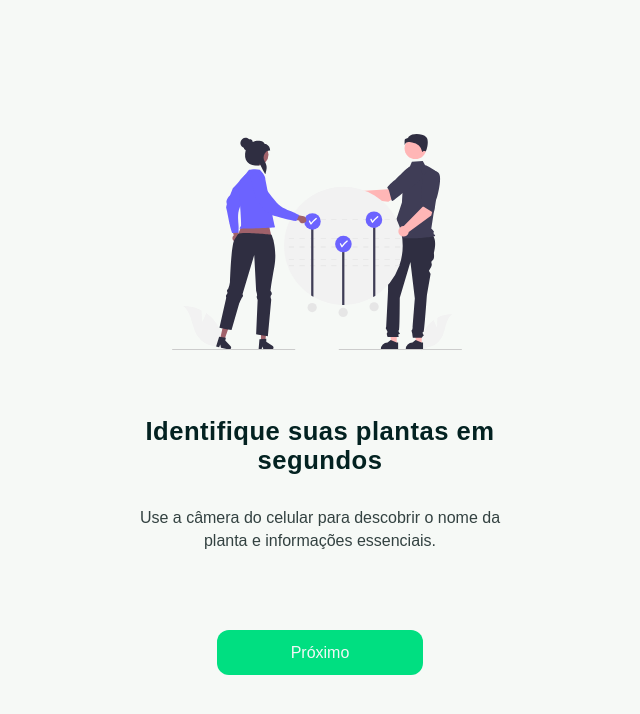
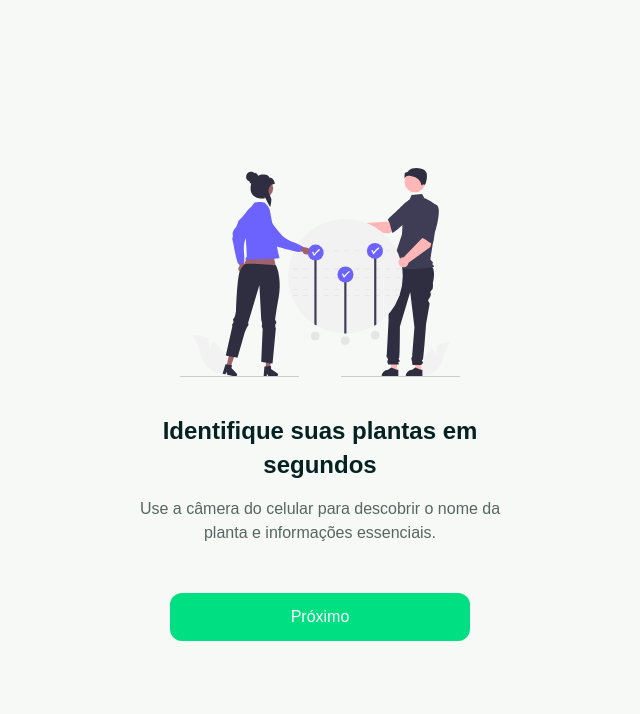
Before and after one commit to plant-ai-app/plant-ai-frontend, a React (Vite) app: page /onBoarding in a window 1280 px wide. Shown: the top 714 px of the page, without its empty margins (320-960 px from the left). Built offline with nearby package versions, Linux system fonts and the light colour scheme; no server answers; a web font is replaced by a local one.

Commit message:
🎨 :style: Mudanças nos estilos do componente.

```diff
--- a/src/components/pages/onBoarding/steps/Step.module.css
+++ b/src/components/pages/onBoarding/steps/Step.module.css
@@ -1,102 +1,109 @@
-.step_container{
+.step_container {
     height: 100dvh;
     width: 100%;
     display: flex;
     flex-direction: column;
     align-items: center;
     justify-content: center;
-    gap: 30px;
-    overflow-x: hidden;
+    padding: 0 1.5rem;
 }
 
+.step_container > .img {
+    max-width: 280px;
+    height: auto;
+    margin-bottom: 2rem;
+}
 
-.step_container > .img{
-    max-width: 290px;
+.step_container > .img > img {
+    object-fit: contain;
+    width: 100%;
     height: auto;
 }
 
-.step_container > .img > img{
-    object-fit: cover;
-    width: 100%;
-    height: auto;
-    margin-left: -3px;
-}
-
-.texts{
+.texts {
     width: 100%;
     text-align: center;
     display: flex;
     flex-direction: column;
-    gap: 2rem;
-    margin-top: 2rem;
-}
-.texts > h1{
-    color: #032221;
-    font-size: 1.6rem;
-    font-weight: 550;
-    letter-spacing: .5px;
-}
-.texts > p{
-    font-weight: 400;
-    line-height: 1.4;
-    font-size: 1rem;
-    color: rgba(2, 20, 20, .8);
-    width: 90%;
-    margin: 0 auto;
+    gap: 1rem;
 }
 
-.buttons,
-.last_step_buttons{
+.texts > h1 {
+    color: #032221;
+    font-size: 1.5rem;
+    font-weight: 600;
+    line-height: 1.4;
+    margin: 0;
+}
+
+.texts > p {
+    font-weight: 400;
+    line-height: 1.5;
+    font-size: 1rem;
+    color: #586663;
+    margin: 0;
+}
+
+.buttons {
     display: flex;
     margin-top: 3rem;
     width: 100%;
     justify-content: center;
 }
-.last_step_buttons{
-    margin-top: 0;
+
+.last_step_buttons {
+    display: flex;
+    width: 100%;
+    justify-content: center;
+    gap: 12px;
 }
 
-.buttons > .last_step_buttons button,
-.buttons > button{
+.buttons button {
     display: flex;
     justify-content: center;
     align-items: center;
-    height: 45px;
-    width: 50%;
-    padding: 6px 20px;
+    height: 48px;
+    width: 100%;
+    max-width: 300px;
     border-radius: 12px;
-    font-weight: 450;
-    background-color: #00DF81;
-    color: #F1F7F6;
+    font-weight: 500;
+    font-size: 1rem;
+    border: none;
+    cursor: pointer;
+    transition: opacity 0.2s ease;
 }
 
-.buttons > .last_step_buttons{
-    gap: 12px;
-}
-.buttons > .last_step_buttons button:first-child,
-.buttons > .last_step_buttons button:last-child{
-    background-color: #fff;
-    color: #000;
-    width: 45%;
+/* Primary Button (Próximo) */
+.buttons > button {
+    background-color: #00DF81;
+    color: #ffffff;
 }
 
-.buttons > .last_step_buttons > button:first-child{
-    background-color: #00DF81;
-    color: #F1F7F6;
-
-
-}
-.buttons > .last_step_buttons > button:last-child{
-    background-color: #032221;
-    color: #F1F7F6;
+.buttons > button:active {
+    opacity: 0.8;
 }
 
+/* Last Step Buttons - Override width */
+.last_step_buttons > button {
+    flex: 1;
+}
 
-/*
-.buttons > button:last-child{
-    background-color: #6E77F5;
-    color: #fff;
+/* Criar button */
+.last_step_buttons > button:first-child {
+    background-color: #00DF81;
+    color: #ffffff;
 }
-.buttons > button:last-child:hover {
-  background-color: #5A54E8;
-} */
+
+.last_step_buttons > button:first-child:active {
+    opacity: 0.8;
+}
+
+/* Entrar button */
+.last_step_buttons > button:last-child {
+    background-color: #032221;
+    color: #ffffff;
+}
+
+.last_step_buttons > button:last-child:active {
+    opacity: 0.8;
+}
```
